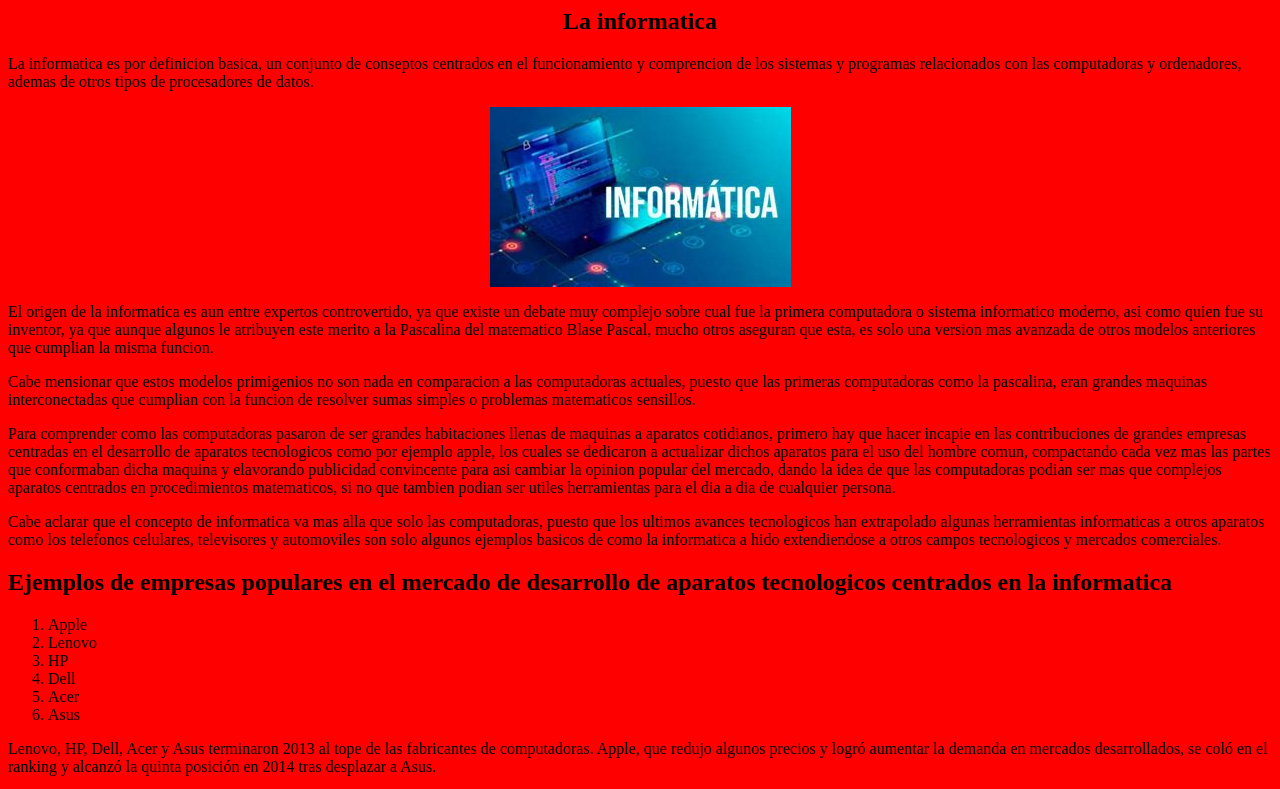
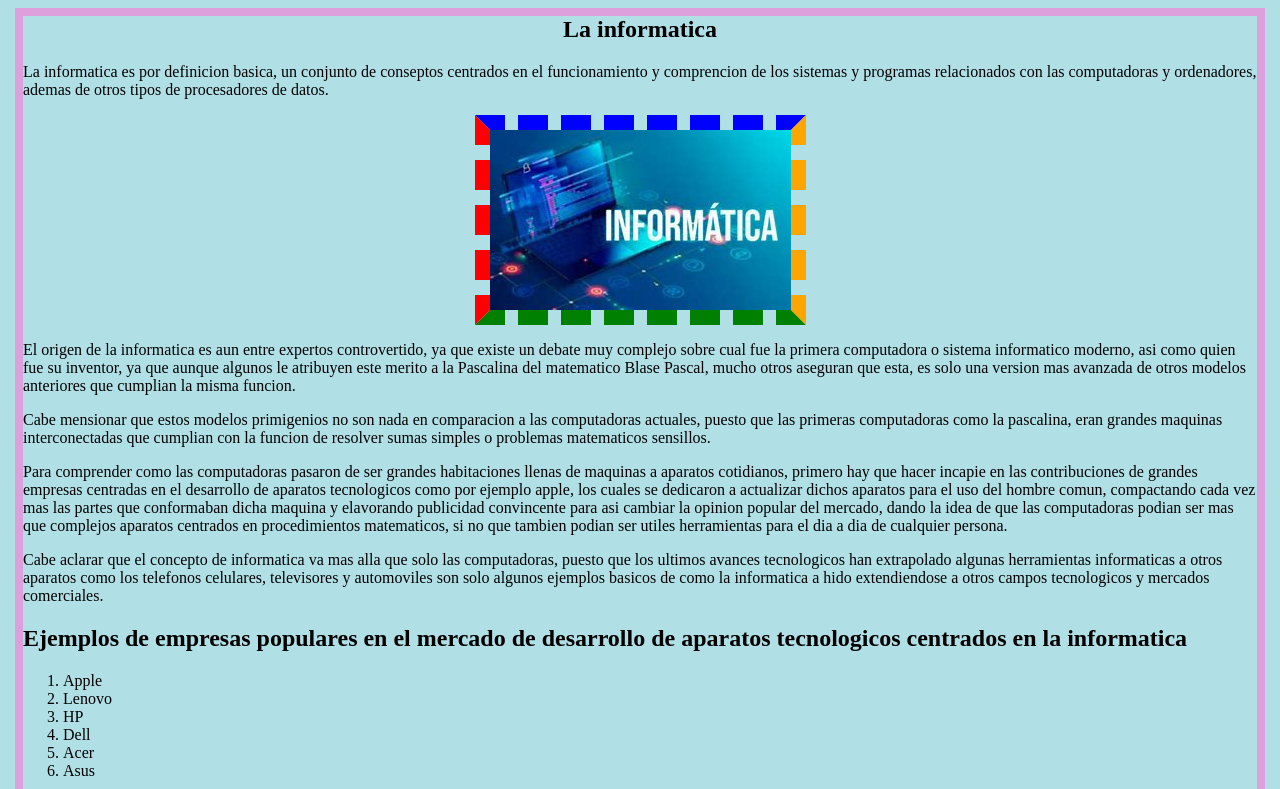
Before and after one commit to CarlosHRD2442/Lainformatica, a plain HTML site: page index.html in a window 1280 px wide. Shown: the top 789 px of the page. Drawn offline with Linux system fonts and the light colour scheme.

Commit message:
Update index.html

```diff
--- a/index.html
+++ b/index.html
@@ -1,7 +1,7 @@
 <HTML>
 <HEAD>
 <TITLE>LA INFORMATICA</TITLE>
-<link rel="stylesheet" type="text/css" href="Carlos Rivas proyecto.css">
+<link rel="stylesheet" type="text/css" href="index.css">
 </HEAD>
 
 <BODY BGColor=red>
```
